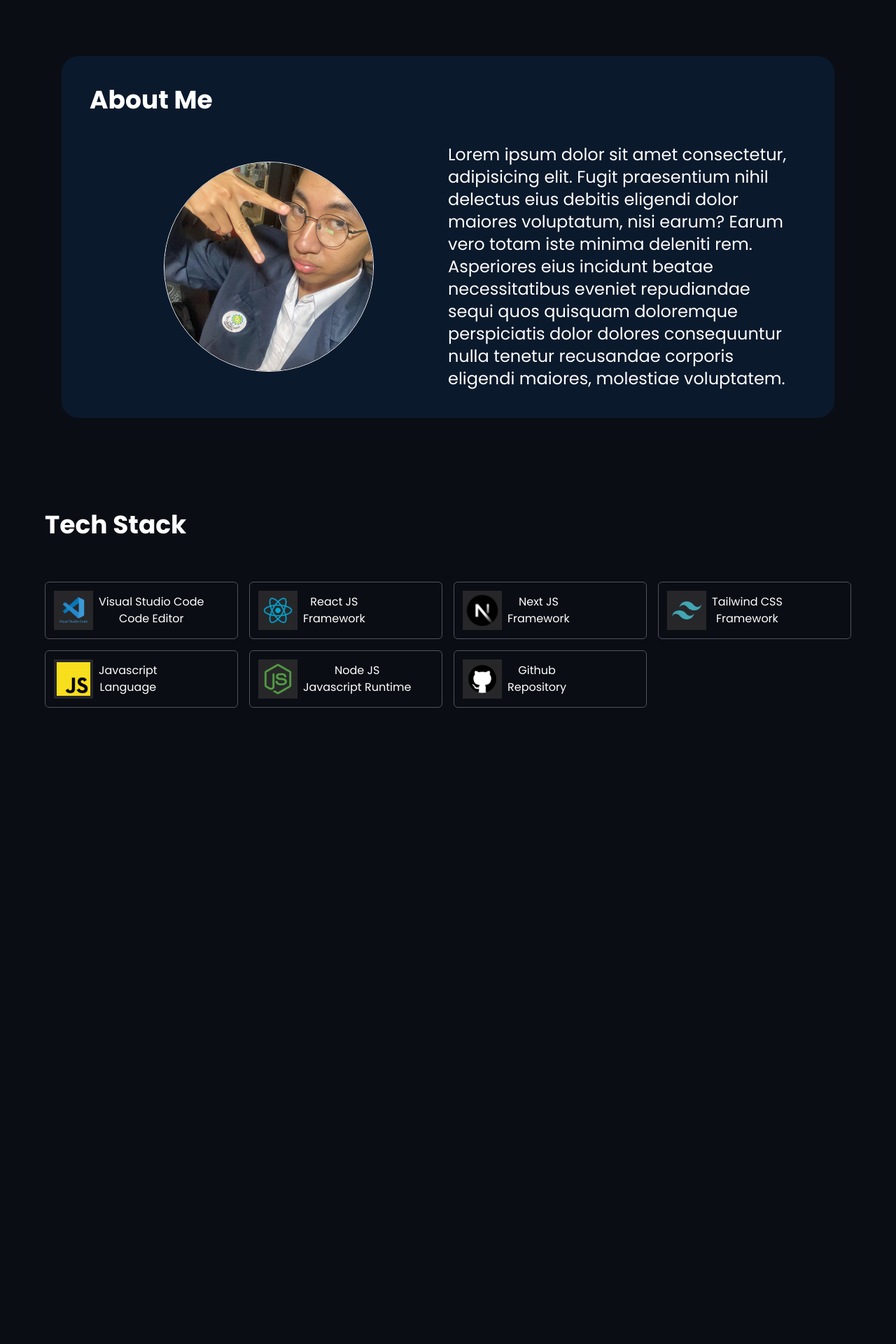
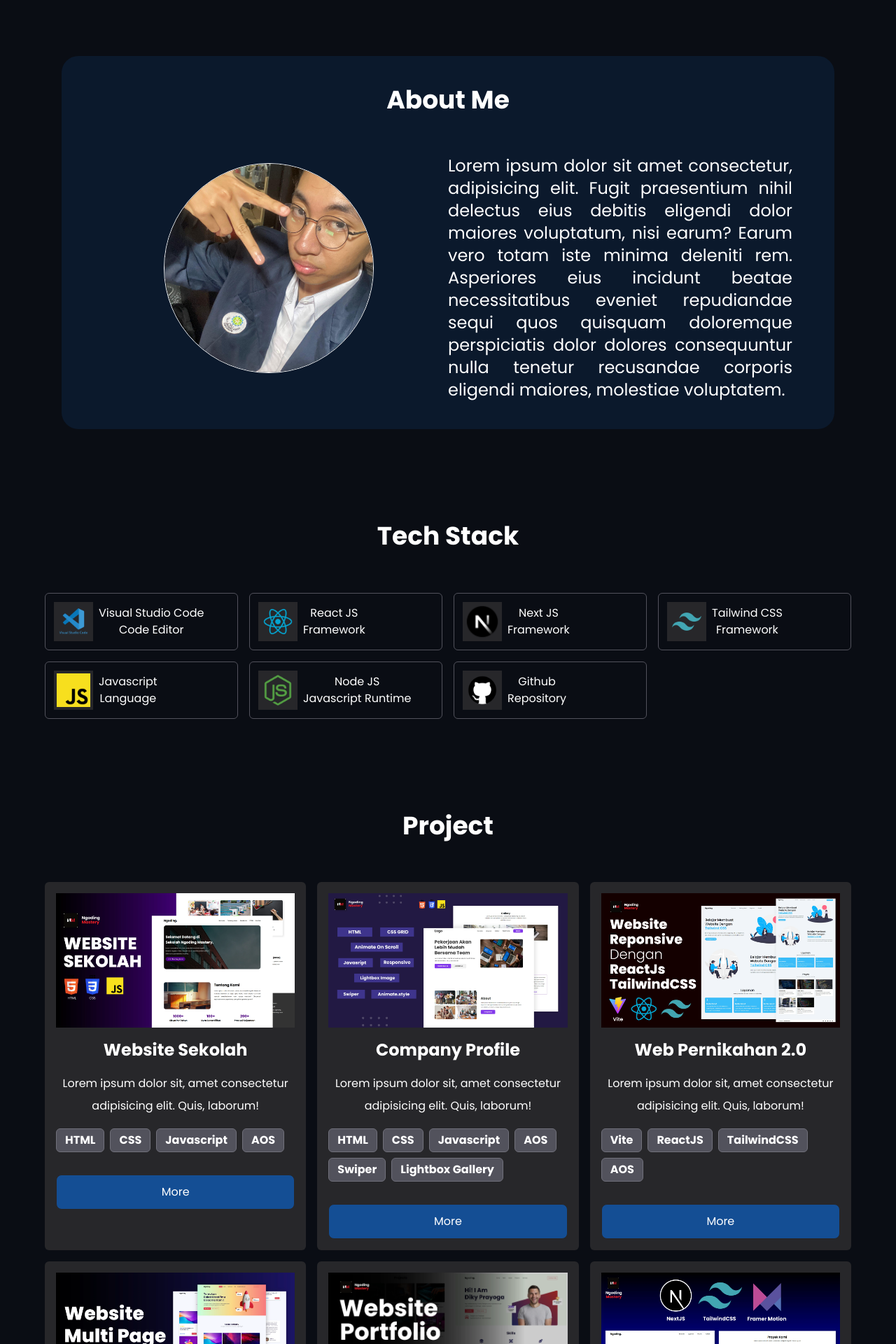
Before and after one commit to Adityarns/Web-Portfolio, a React (Vite) app: page / in a window 1280 px wide. Shown: the part 680-2600 px from the top of the page at 70% size. Before the commit the page ends 1691 px from the top, so only its background shows below. Built offline with nearby package versions, Linux system fonts and the light colour scheme.

Commit message:
Menambahkan project section

```diff
--- a/src/App.jsx
+++ b/src/App.jsx
@@ -1,5 +1,5 @@
 import DataImage from "./data";
-import { listTools } from "./data";
+import { listTools, listProyek } from "./data";
 import "./App.css";
 
 export default function App() {
@@ -32,25 +32,33 @@ export default function App() {
         <img
           src={DataImage.HeroImage}
           alt="Hero Image"
-          className="w-[250px] h-[250px] md:w-[300px] md:h-[300px] rounded-full object-cover mx-auto border-1"
+          className="w-[200px] h-[200px] md:w-[250px] md:h-[250px] lg:w-[300px] lg:h-[300px] rounded-full object-cover mx-auto border-1"
+          loading="lazy"
         />
       </div>
 
       {/* About */}
       <div className="about pt-24 px-6 max-w-7xl mx-auto">
         <div className="bg-[#0B192C] p-6 md:p-10 rounded-3xl">
-          <h1 className="text-left text-3xl md:text-4xl/tight font-bold">
+          <h1 className="text-center text-3xl md:text-4xl/tight font-bold">
             About Me
           </h1>
-          <div className="grid lg:grid-cols-2 grid-cols-1 pt-10 items-center">
+          <div className="grid lg:grid-cols-2 grid-cols-1  pt-5 md:pt-7 items-center">
             <img
               src={DataImage.HeroImage}
               alt="Hero Image"
-              className="w-[250px] h-[250px] md:w-[300px] md:h-[300px] rounded-full object-cover mx-auto border-1"
+              className="w-[200px] h-[200px] md:w-[250px] md:h-[250px] lg:w-[300px] lg:h-[300px] rounded-full object-cover mx-auto border-1"
+              loading="lazy"
             />
-            <div className="md:pr-5 pt-6 md:pt-0 text-left">
+            <div className="md:pr-5 pt-6 md:pt-7 text-justify">
               <p className="text-lg md:text-2xl">
-                Lorem ipsum dolor sit amet consectetur, adipisicing elit. Fugit praesentium nihil delectus eius debitis eligendi dolor maiores voluptatum, nisi earum? Earum vero totam iste minima deleniti rem. Asperiores eius incidunt beatae necessitatibus eveniet repudiandae sequi quos quisquam doloremque perspiciatis dolor dolores consequuntur nulla tenetur recusandae corporis eligendi maiores, molestiae voluptatem.
+                Lorem ipsum dolor sit amet consectetur, adipisicing elit. Fugit
+                praesentium nihil delectus eius debitis eligendi dolor maiores
+                voluptatum, nisi earum? Earum vero totam iste minima deleniti
+                rem. Asperiores eius incidunt beatae necessitatibus eveniet
+                repudiandae sequi quos quisquam doloremque perspiciatis dolor
+                dolores consequuntur nulla tenetur recusandae corporis eligendi
+                maiores, molestiae voluptatem.
               </p>
             </div>
           </div>
@@ -59,8 +67,8 @@ export default function App() {
 
       {/* Skills */}
       <div className="tools mt-32">
-        <h1 className="text-4xl/snug font-bold mb-4 text-left">Tech Stack</h1>
-        <div className="tools-box mt-14 grid lg:grid-cols-4 md:grid-cols-3 sm:grid-cols-2 grid-cols-1 gap-4">
+        <h1 className="text-4xl/snug font-bold text-center">Tech Stack</h1>
+        <div className="tools-box md:mt-14 mt-5 grid lg:grid-cols-4 md:grid-cols-3 sm:grid-cols-2 grid-cols-1 gap-4">
           {listTools.map((tool) => (
             <div
               className="flex items-center gap-2 p-3 border border-zinc-600 rounded-md hover:bg-zinc-800 group"
@@ -70,6 +78,7 @@ export default function App() {
                 src={tool.gambar}
                 alt="Tools Image"
                 className="w-14 bg-zinc-800 p-1 group-hover:bg-zinc-900"
+                loading="lazy"
               />
               <div>
                 <h4>{tool.nama}</h4>
@@ -79,6 +88,40 @@ export default function App() {
           ))}
         </div>
       </div>
+
+      {/* Project */}
+      <div className="Project mt-32">
+        <h1 className="text-4xl/snug font-bold text-center">Project</h1>
+        <div className="proyek-box mt-14 grid lg:grid-cols-3 sm:grid-cols-2 grid-cols-1 gap-4">
+          {listProyek.map((proyek) => (
+            <div key={proyek.id} className="p-4 bg-zinc-800 rounded-md">
+              <img src={proyek.gambar} alt="Proyek Image" loading="lazy" />
+              <div>
+                <h1 className="text-2xl font-bold my-4">{proyek.nama}</h1>
+                <p className="text-base/loose mb-4">{proyek.desk}</p>
+                <div className="flex flex-wrap gap-2">
+                  {proyek.tools.map((tool, index) => (
+                    <p
+                      className="py-1 px-3 border border-zinc-500 bg-zinc-600 rounded-md font-semibold"
+                      key={index}
+                    >
+                      {tool}
+                    </p>
+                  ))}
+                </div>
+                <div className="mt-8 text-center">
+                  <a
+                    href="#"
+                    className="p-3 rounded-lg block border border-zinc-800 bg-[#144e94] hover:bg-[#146C94]"
+                  >
+                    More
+                  </a>
+                </div>
+              </div>
+            </div>
+          ))}
+        </div>
+      </div>
     </div>
   );
 }
```
